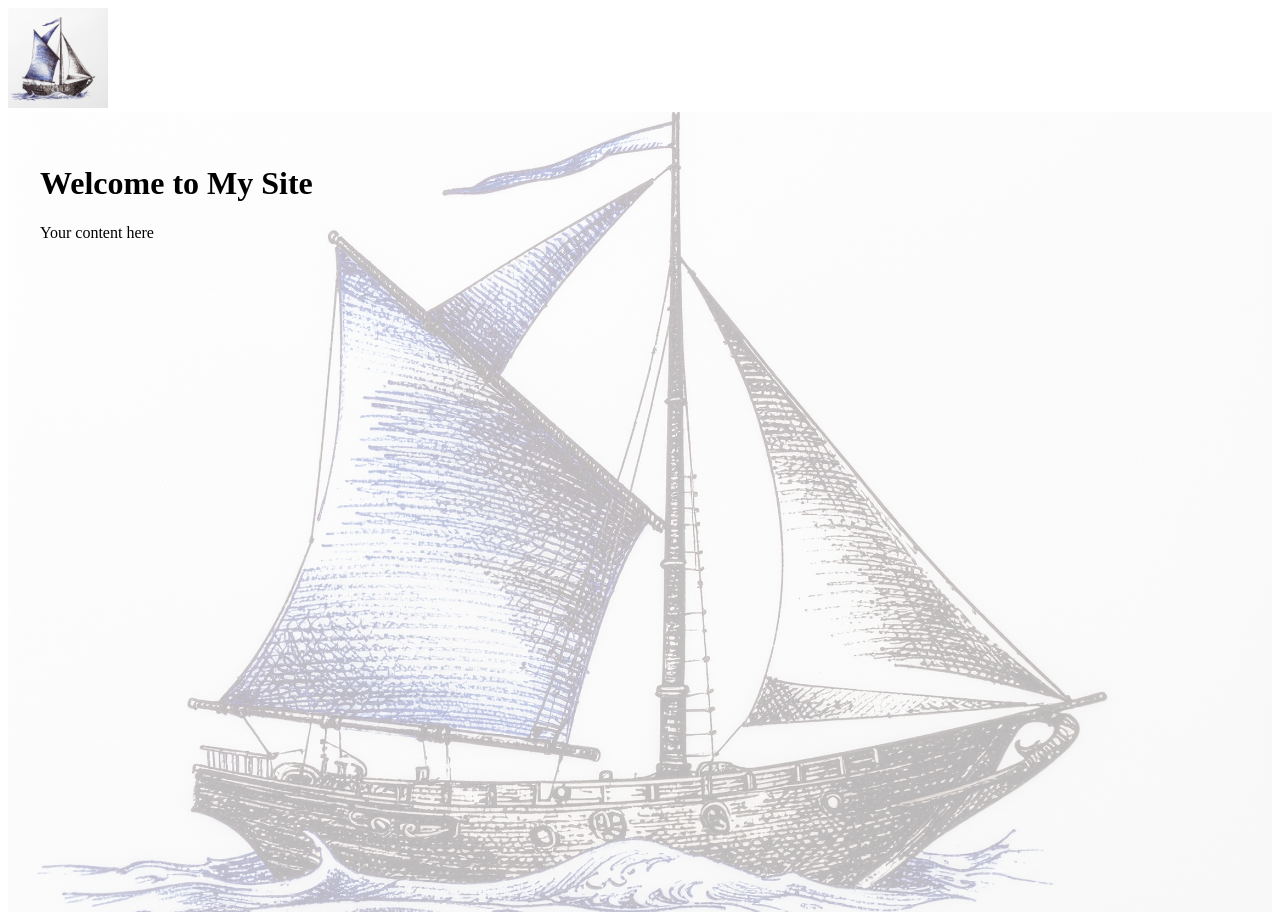
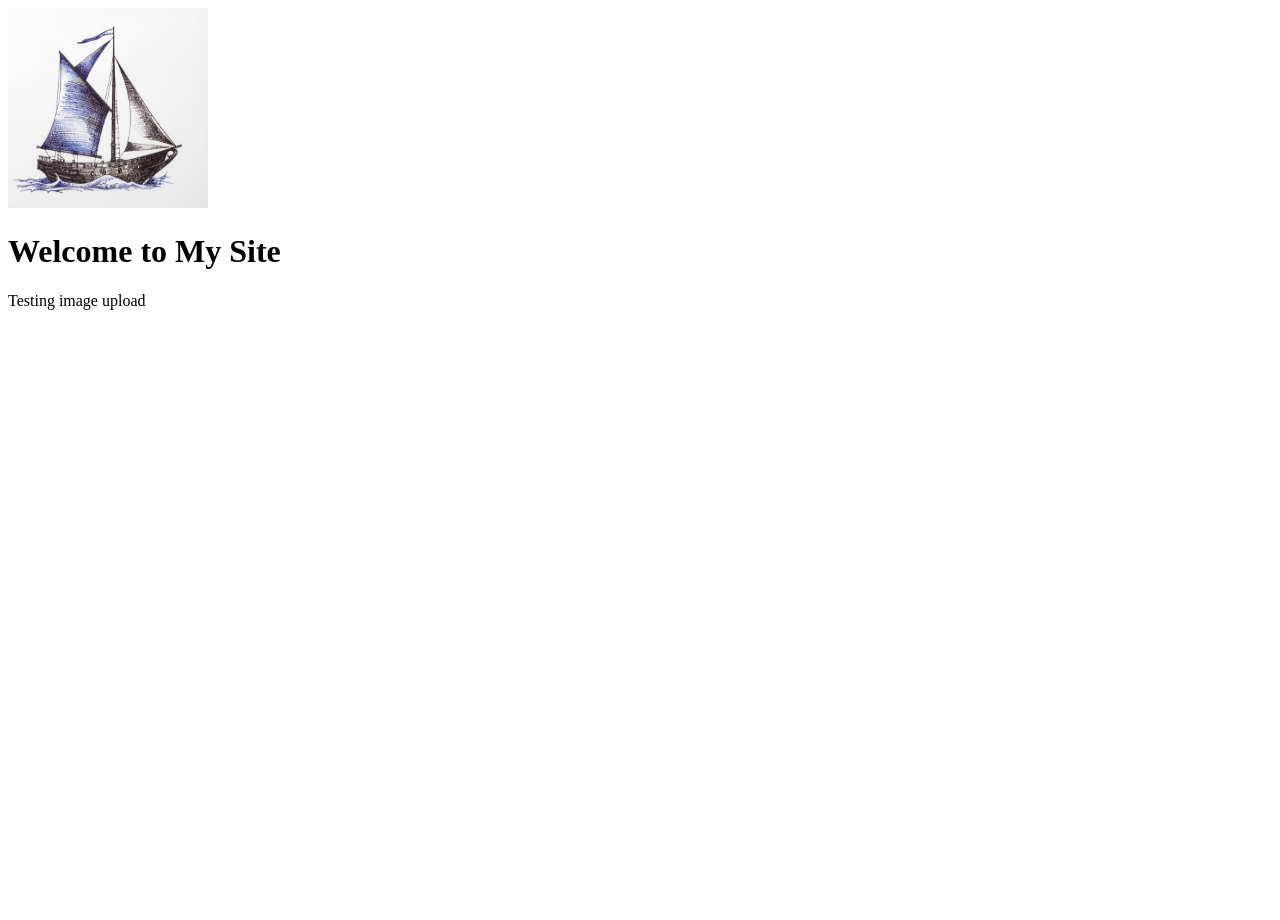
Before and after one commit to EricScottJohnston/novo-navis-aerospace, a Next.js app: page / in a window 1280 px wide. After the commit the page ends 800 px from the top, so only its background shows below. Built offline with nearby package versions, Linux system fonts and the light colour scheme.

Commit message:
Update index.js

```diff
--- a/pages/index.js
+++ b/pages/index.js
@@ -3,24 +3,11 @@ import React from 'react';
 export default function Home() {
   return (
     <div>
-      {/* Test with img tag first */}
-      <img src="/ship.jpg" alt="test" style={{width: '100px', height: '100px'}} />
+      {/* Test image */}
+      <img src="/ship.jpg" alt="test" style={{width: '200px', height: '200px'}} />
 
-      <div
-        style={{
-          minHeight: '100vh',
-          background: `linear-gradient(rgba(255, 255, 255, 0.7), rgba(255, 255, 255, 0.7)), url('/ship.jpg')`,
-          backgroundSize: 'cover',
-          backgroundPosition: 'center',
-          backgroundRepeat: 'no-repeat',
-          position: 'relative'
-        }}
-      >
-        <div style={{ position: 'relative', zIndex: 2, padding: '2rem' }}>
-          <h1>Welcome to My Site</h1>
-          <p>Your content here</p>
-        </div>
-      </div>
+      <h1>Welcome to My Site</h1>
+      <p>Testing image upload</p>
     </div>
   );
 }
```
